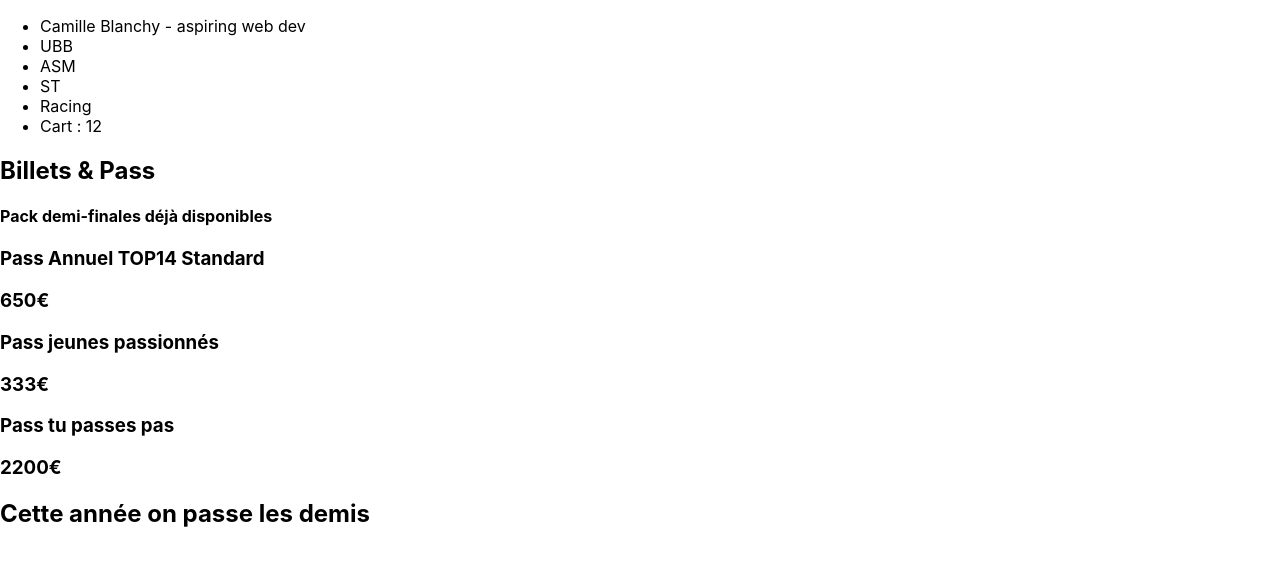
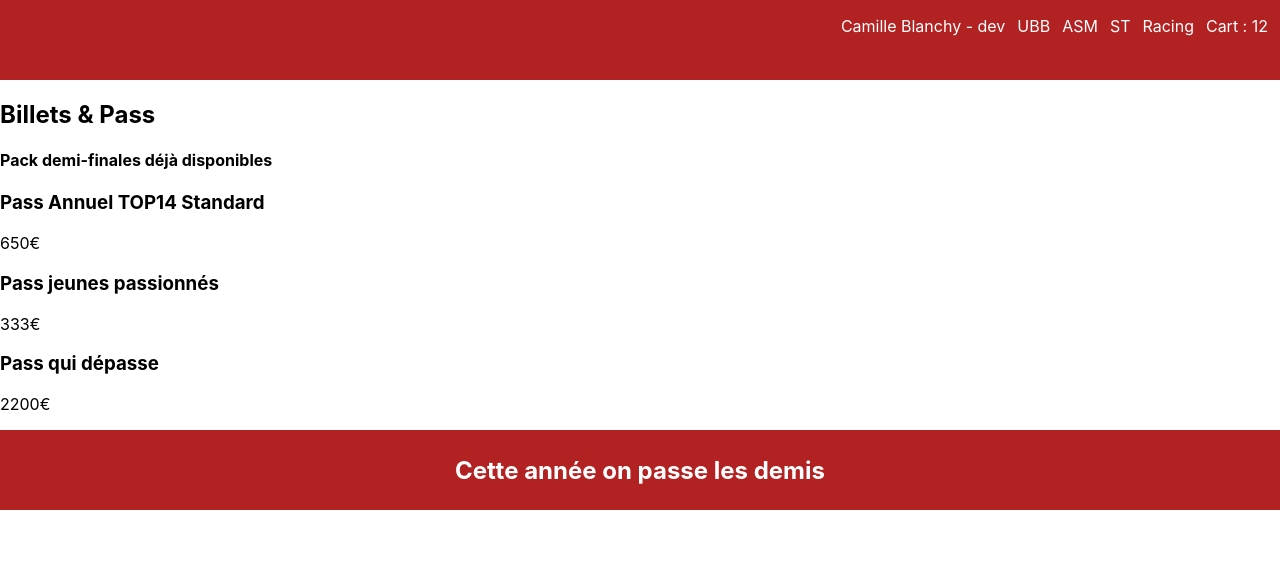
Before and after one commit to Salty-V/react_second, a React (Create React App) app: page / in a window 1280 px wide. Shown: the top 566 px of the page. Built offline with nearby package versions, Linux system fonts and the light colour scheme.

Commit message:
added else n if in jsx

```diff
--- a/src/Header.js
+++ b/src/Header.js
@@ -1,12 +1,12 @@
 function Header() {
 
     const isUserLogged = true;
-    const itemsInCart = 12;
+    const itemsInCart = 12 ;
 
     const userLogged = {
         firstName : "Camille",
         lastName : "Blanchy",
-        job : "aspiring web dev",
+        job : "dev",
     };
 
 
@@ -15,7 +15,7 @@ function Header() {
             <nav>
                 <ul>
                     {isUserLogged ? (
-                    <li>
+                    <li class="first">
                         {userLogged.firstName} {userLogged.lastName} - {userLogged.job}
                     </li>
                     ) : (
@@ -26,7 +26,7 @@ function Header() {
                     <li>ST</li>
                     <li>Racing</li>
 
-                    {itemsInCart > 0 ? <li>Cart : {itemsInCart}</li> : <li>Panier vide</li>}
+                    {itemsInCart > 0 ? <li>Cart : {itemsInCart}</li> : <li>Your cart is empty</li>}
                 </ul>
             </nav>
         </header>
--- a/src/Products.js
+++ b/src/Products.js
@@ -10,7 +10,7 @@ function Products() {
         price : 333 + "€",
         isPublished : true, },
 
-    {   title : "Pass tu passes pas",
+    {   title : "Pass qui dépasse",
         price : 2200 + "€",
         isPublished : true, }]
 
@@ -18,15 +18,19 @@ function Products() {
     <main>
        {passAvailable.map((product) => {
             return (
-            <article>
-                <h3>{product.title}</h3>
-                <h3>{product.price}</h3>
-
-            </article>
+            <>
+                {product.isPublished ? (
+                    <article>
+                        <h3>{product.title}</h3>
+                        <p>{product.price}</p>
+                    </article>
+                ) : (
+                    <p>Ces places ne sont pas encore disponibles</p>
+                )}
+            </>
             );
-       })}
+                })}
     </main>
-);
-}
+   )};
 
 export default Products;
--- a/src/index.css
+++ b/src/index.css
@@ -1,5 +1,6 @@
 body {
   margin: 0;
+  padding: 0;
   font-family: -apple-system, BlinkMacSystemFont, 'Segoe UI', 'Roboto', 'Oxygen',
     'Ubuntu', 'Cantarell', 'Fira Sans', 'Droid Sans', 'Helvetica Neue',
     sans-serif;
@@ -11,3 +12,53 @@ code {
   font-family: source-code-pro, Menlo, Monaco, Consolas, 'Courier New',
     monospace;
 }
+
+
+/* Header */
+
+header {
+  width: 100vw;
+  height: 10vh;
+
+  background-color: firebrick;
+  color: white;
+}
+
+nav {
+  display: flex;
+  align-items: center;
+  justify-content: flex-end;
+}
+
+ul {
+  display: flex;
+}
+
+li {
+  margin-right: 12px;
+  list-style: none;
+}
+
+li:hover {
+  text-decoration: underline;
+  cursor: pointer;
+}
+
+
+/* Home */
+
+
+
+/* Footer */
+
+footer {
+  width: 100vw;
+  height: 10vh;
+
+  background-color:firebrick;
+  color: white;
+
+  display: flex;
+  justify-content: center;
+  align-items: center;
+}
```
